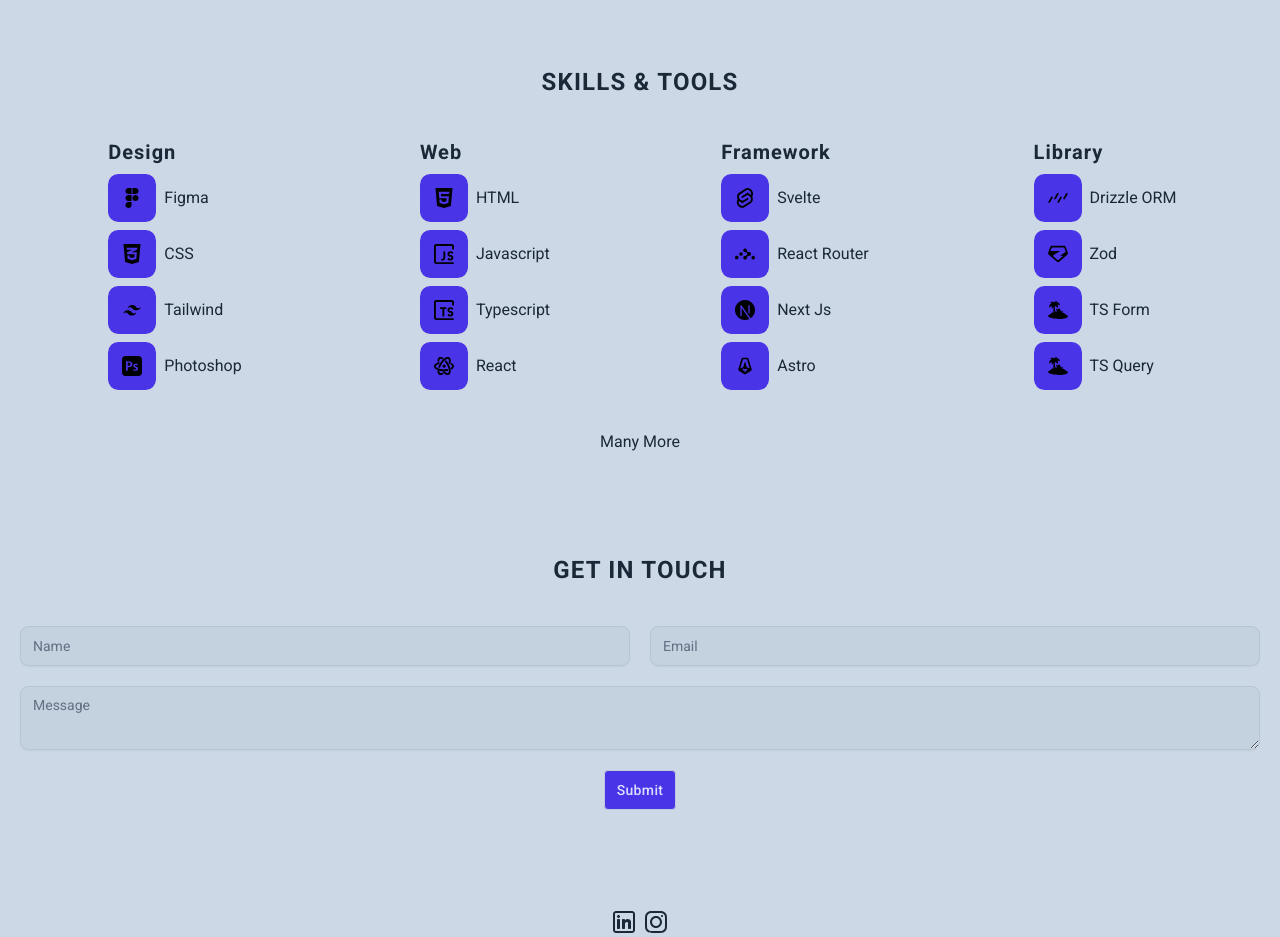
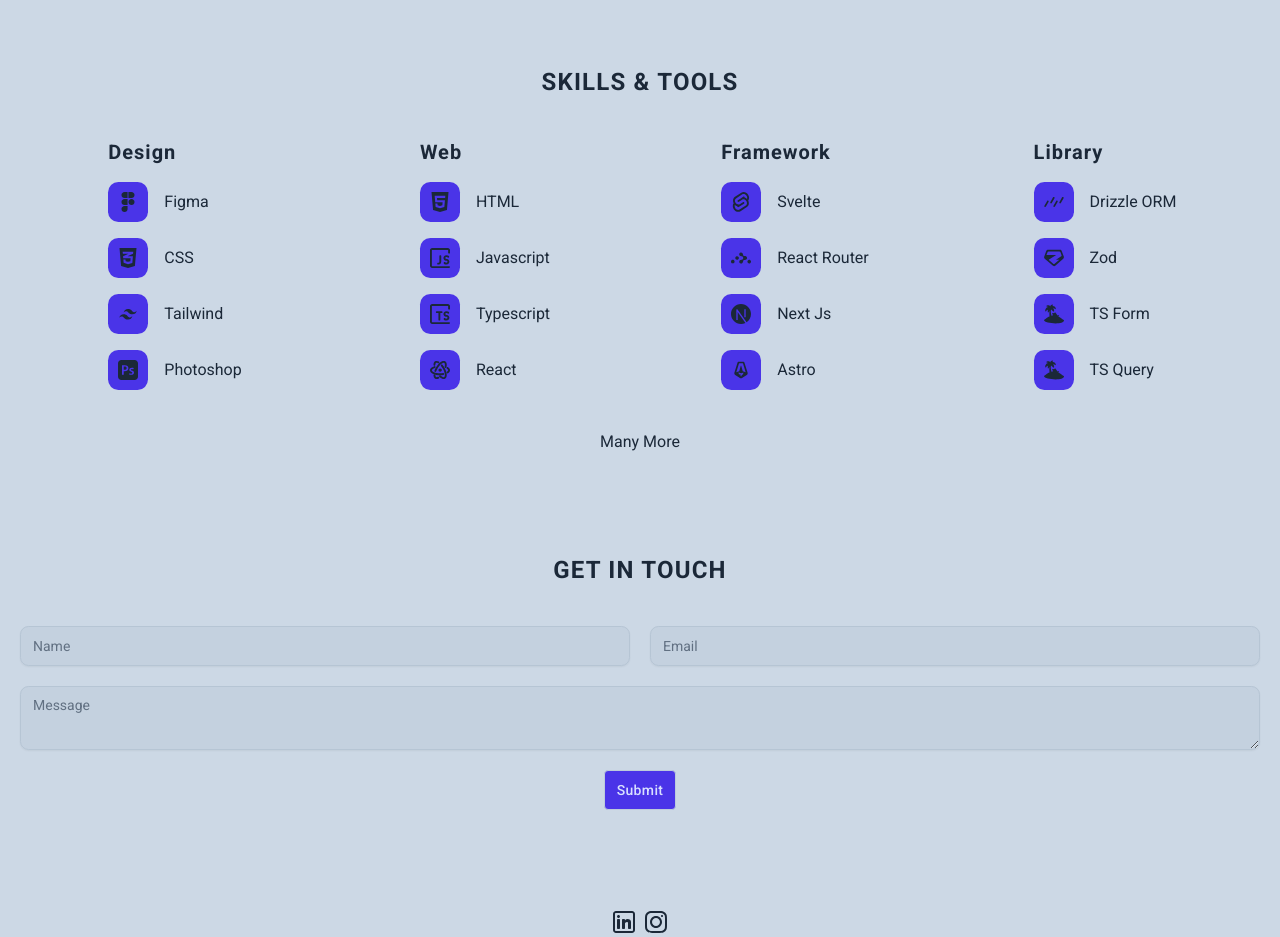
Before and after one commit to Manvel-M/mnoker-dev, an Astro site: page / in a window 1280 px wide. Shown: the part 1820-2757 px from the top of the page. Built offline with nearby package versions, Linux system fonts and the light colour scheme; Astro itself is replaced by a stand-in of ours.

Commit message:
refactor(section): replaced image with svg as comp in skills

```diff
--- a/src/components/SkillsList.astro
+++ b/src/components/SkillsList.astro
@@ -1,27 +1,27 @@
 ---
-import { Image } from 'astro:assets';
-
 type Props = {
   title: string;
   skills: {
     name: string;
     img: ((_props: astroHTML.JSX.SVGAttributes) => any) & ImageMetadata;
-}[]
-}
+  }[];
+};
 
-const {skills, title} = Astro.props;
+const { skills, title } = Astro.props;
 ---
 
-<div class="space-y-2 col-span-1">
+<div class="space-y-4 col-span-1">
   <h3>{title}</h3>
-  <ul class="space-y-2">
-  {skills.map((tool) => (
-    <li class="flex gap-2 items-center">
-      <span  class="rounded-lg bg-primary hover:bg-indigo-700/90 w-12 h-12 p-1.5 inline-flex items-center justify-center transition-colors duration-200 hover:scale-105 cursor-crosshair">
-        <Image src={tool.img} alt={tool.name} width="20" />
-      </span>
-      <span>{tool.name}</span>
-    </li>
-  ))}
+  <ul class="space-y-4">
+    {
+      skills.map((tool) => (
+        <li class="flex gap-4 items-center">
+          <span class="rounded-lg bg-primary size-10 inline-flex items-center justify-center transition hover:-translate-0.5 cursor-crosshair">
+            <tool.img class="w-5 h-5" aria-label={tool.name} />
+          </span>
+          <span>{tool.name}</span>
+        </li>
+      ))
+    }
   </ul>
 </div>
```
